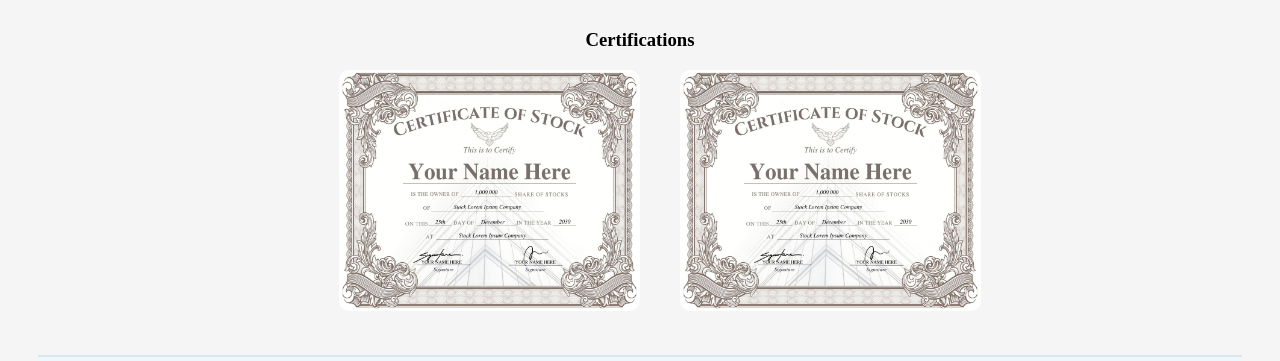
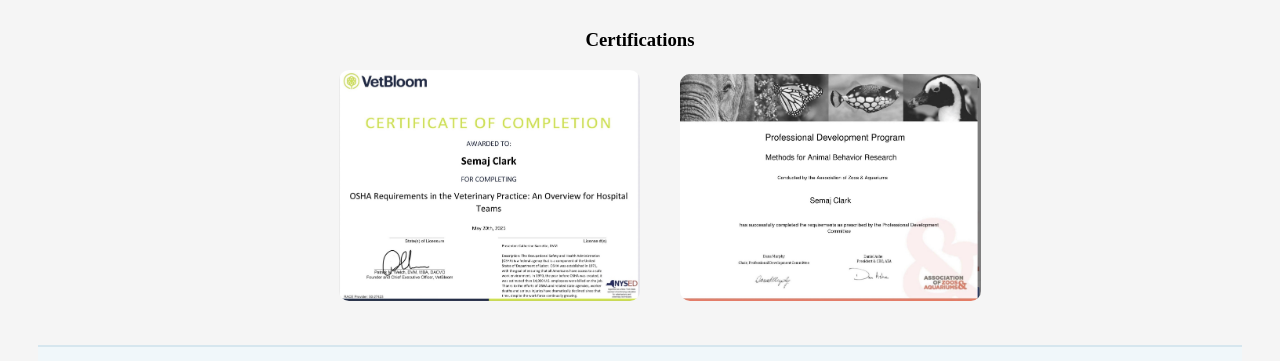
Before and after one commit to Spiderasasen/Semaj-Clark-Portfolio, a React app in the folder portfolio/: page / in a window 1280 px wide. Shown: the part 708-1069 px from the top of the page. Built offline with nearby package versions, Linux system fonts and the light colour scheme; the HTML template or start-up script is replaced by a standard one.

Commit message:
fixed the home page. now i want to change the tab name

```diff
--- a/portfolio/src/pages/Home.jsx
+++ b/portfolio/src/pages/Home.jsx
@@ -1,7 +1,8 @@
 import Header from "../components/Header.jsx"
 import "../styles/artical.css"
 import "../styles/main.css"
-import Certification from "../assets/certifcation_hold_image.jpg"
+import Certification from "../assets/certification1.png";
+import Certification2 from "../assets/certification2.png";
 import Footer from "../components/Footer.jsx";
 
 function Home() {
@@ -34,7 +35,7 @@ function Home() {
                     <h3>Certifications</h3>
                     <div className="certification-container">
                         <img src={Certification} alt={"certification image"}/>
-                        <img src={Certification} alt={"certification image"}/>
+                        <img src={Certification2} alt={"certification image"}/>
                     </div>
                 </div>
 
```
Also changed, not shown: portfolio/src/assets/certification1.png (added), portfolio/src/assets/certification2.png (added).
